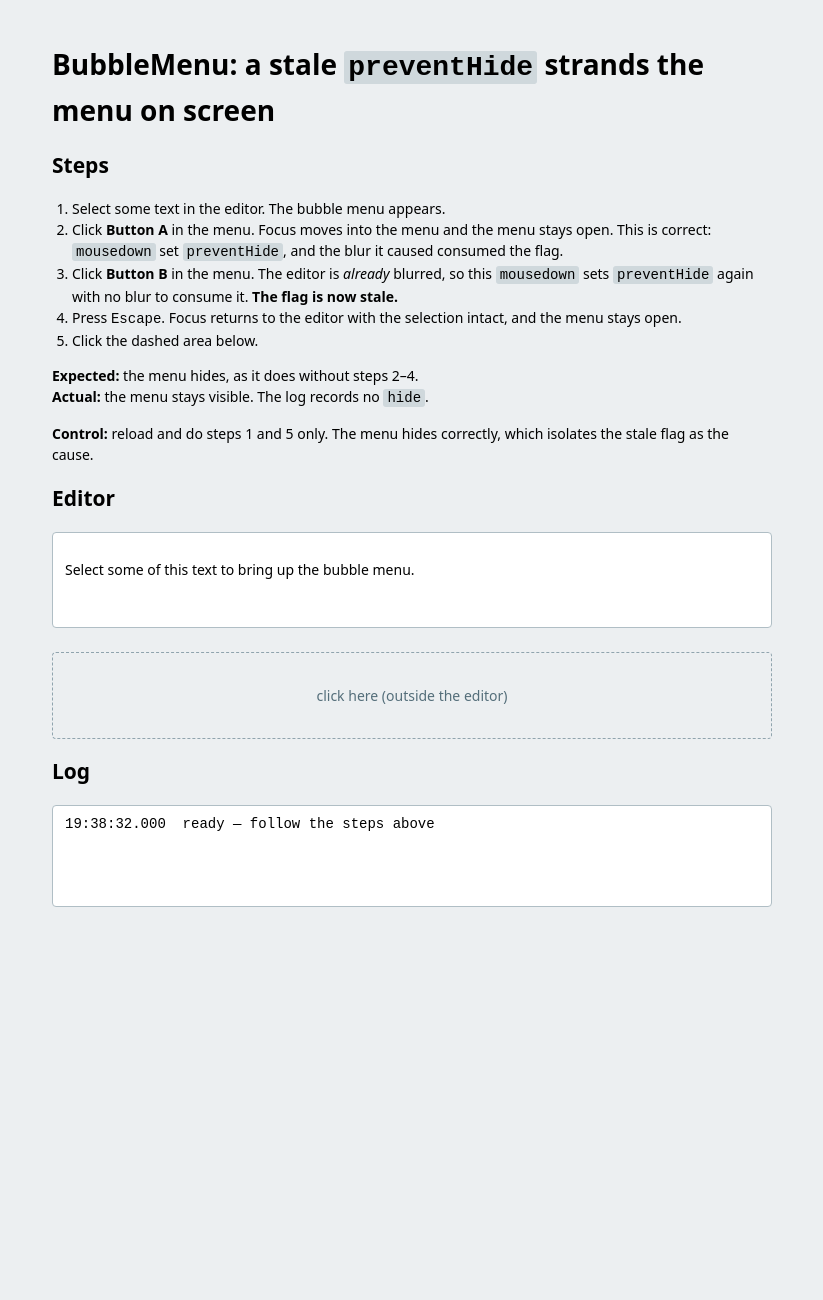
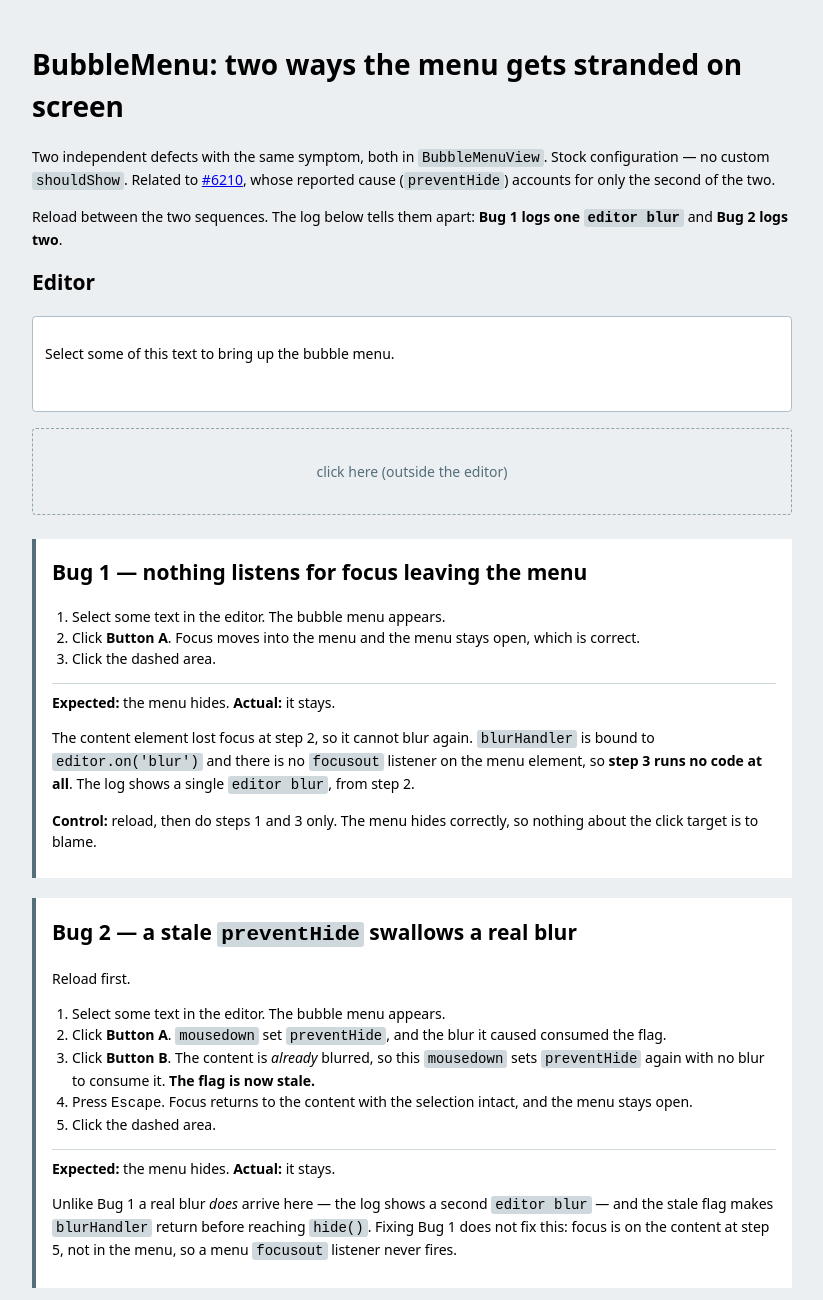
Before and after one commit to priceld/tiptap-bubble-menu-repro, a website built with Vite: page index.html in a window 1280 px wide. Shown: the top 1300 px of the page, without its empty margins (228-1051 px from the left). Before the commit the page ends 931 px from the top, so only its background shows below. Built offline with nearby package versions, Linux system fonts and the light colour scheme.

Commit message:
Restructure: lead with the missing focusout listener (Bug 1)
Clicking a menu button and then clicking outside is enough to strand the menu,
with no stale flag involved: once focus is in the menu the content element
cannot blur again, and nothing listens for focus leaving the menu. That is a
separate defect from the stale preventHide, and it is the one #6210's
description actually matches.

Documents both, shows that neither fix covers the other, and proposes
re-evaluating shouldShow on focus change as a single fix for both.

```diff
--- a/index.html
+++ b/index.html
@@ -2,13 +2,13 @@
 <html lang="en">
   <head>
     <meta charset="utf-8" />
-    <title>tiptap BubbleMenu — stale preventHide strands the menu</title>
+    <title>tiptap BubbleMenu — two ways the menu gets stranded on screen</title>
     <style>
       body { font: 14px/1.5 system-ui, sans-serif; margin: 0; padding: 24px; background: #eceff1; }
-      main { max-width: 720px; margin: 0 auto; }
+      main { max-width: 760px; margin: 0 auto; }
       .editor { background: #fff; border: 1px solid #b0bec5; border-radius: 4px; padding: 12px; }
       .ProseMirror { outline: none; min-height: 4em; }
-      /* Presentation only, and nothing to do with the bug: the vanilla BubbleMenu
+      /* Presentation only, and nothing to do with the bugs: the vanilla BubbleMenu
          extension does not touch the element's initial styles, so the integrator must
          take it out of flow and hide it. The React wrapper does this in JS. Without it
          the menu sits visible in the page on load, and floating-ui measures it as a
@@ -16,39 +16,29 @@
       #menu { position: absolute; visibility: hidden; opacity: 0;
               display: flex; gap: 4px; padding: 4px; background: #263238; border-radius: 4px; }
       #menu button { font: inherit; padding: 4px 10px; border: 0; border-radius: 3px; cursor: pointer; }
-      #outside { margin-top: 24px; padding: 32px; border: 1px dashed #90a4ae; border-radius: 4px;
+      #outside { margin: 16px 0 24px; padding: 32px; border: 1px dashed #90a4ae; border-radius: 4px;
                  text-align: center; color: #546e7a; }
       ol { padding-left: 20px; }
-      #log { margin-top: 16px; padding: 8px 12px; background: #fff; border: 1px solid #b0bec5;
-             border-radius: 4px; font-family: ui-monospace, monospace; white-space: pre-wrap;
-             min-height: 6em; }
+      #log { padding: 8px 12px; background: #fff; border: 1px solid #b0bec5; border-radius: 4px;
+             font-family: ui-monospace, monospace; white-space: pre-wrap; min-height: 7em; }
       code { background: #cfd8dc; padding: 1px 4px; border-radius: 3px; }
+      section { background: #fff; border-left: 4px solid #546e7a; padding: 1px 16px 12px; margin: 20px 0; }
+      .verdict { border-top: 1px solid #cfd8dc; padding-top: 8px; }
     </style>
   </head>
   <body>
     <main>
-      <h1>BubbleMenu: a stale <code>preventHide</code> strands the menu on screen</h1>
-
-      <h2>Steps</h2>
-      <ol>
-        <li>Select some text in the editor. The bubble menu appears.</li>
-        <li>Click <b>Button A</b> in the menu. Focus moves into the menu and the menu stays open.
-            This is correct: <code>mousedown</code> set <code>preventHide</code>, and the blur it
-            caused consumed the flag.</li>
-        <li>Click <b>Button B</b> in the menu. The editor is <em>already</em> blurred, so this
-            <code>mousedown</code> sets <code>preventHide</code> again with no blur to consume it.
-            <b>The flag is now stale.</b></li>
-        <li>Press <kbd>Escape</kbd>. Focus returns to the editor with the selection intact, and the
-            menu stays open.</li>
-        <li>Click the dashed area below.</li>
-      </ol>
+      <h1>BubbleMenu: two ways the menu gets stranded on screen</h1>
       <p>
-        <b>Expected:</b> the menu hides, as it does without steps 2&ndash;4.<br />
-        <b>Actual:</b> the menu stays visible. The log records no <code>hide</code>.
+        Two independent defects with the same symptom, both in
+        <code>BubbleMenuView</code>. Stock configuration &mdash; no custom
+        <code>shouldShow</code>. Related to
+        <a href="https://github.com/ueberdosis/tiptap/issues/6210">#6210</a>, whose reported
+        cause (<code>preventHide</code>) accounts for only the second of the two.
       </p>
       <p>
-        <b>Control:</b> reload and do steps 1 and 5 only. The menu hides correctly, which isolates
-        the stale flag as the cause.
+        Reload between the two sequences. The log below tells them apart: <b>Bug 1 logs one
+        <code>editor blur</code></b> and <b>Bug 2 logs two</b>.
       </p>
 
       <h2>Editor</h2>
@@ -61,6 +51,55 @@
 
       <div id="outside" tabindex="0">click here (outside the editor)</div>
 
+      <section>
+        <h2>Bug 1 &mdash; nothing listens for focus leaving the menu</h2>
+        <ol>
+          <li>Select some text in the editor. The bubble menu appears.</li>
+          <li>Click <b>Button A</b>. Focus moves into the menu and the menu stays open, which
+              is correct.</li>
+          <li>Click the dashed area.</li>
+        </ol>
+        <p class="verdict">
+          <b>Expected:</b> the menu hides. <b>Actual:</b> it stays.
+        </p>
+        <p>
+          The content element lost focus at step 2, so it cannot blur again.
+          <code>blurHandler</code> is bound to <code>editor.on('blur')</code> and there is no
+          <code>focusout</code> listener on the menu element, so <b>step 3 runs no code at
+          all</b>. The log shows a single <code>editor blur</code>, from step 2.
+        </p>
+        <p>
+          <b>Control:</b> reload, then do steps 1 and 3 only. The menu hides correctly, so
+          nothing about the click target is to blame.
+        </p>
+      </section>
+
+      <section>
+        <h2>Bug 2 &mdash; a stale <code>preventHide</code> swallows a real blur</h2>
+        <p>Reload first.</p>
+        <ol>
+          <li>Select some text in the editor. The bubble menu appears.</li>
+          <li>Click <b>Button A</b>. <code>mousedown</code> set <code>preventHide</code>, and the
+              blur it caused consumed the flag.</li>
+          <li>Click <b>Button B</b>. The content is <em>already</em> blurred, so this
+              <code>mousedown</code> sets <code>preventHide</code> again with no blur to consume
+              it. <b>The flag is now stale.</b></li>
+          <li>Press <kbd>Escape</kbd>. Focus returns to the content with the selection intact,
+              and the menu stays open.</li>
+          <li>Click the dashed area.</li>
+        </ol>
+        <p class="verdict">
+          <b>Expected:</b> the menu hides. <b>Actual:</b> it stays.
+        </p>
+        <p>
+          Unlike Bug 1 a real blur <em>does</em> arrive here &mdash; the log shows a second
+          <code>editor blur</code> &mdash; and the stale flag makes
+          <code>blurHandler</code> return before reaching <code>hide()</code>. Fixing Bug 1
+          does not fix this: focus is on the content at step 5, not in the menu, so a menu
+          <code>focusout</code> listener never fires.
+        </p>
+      </section>
+
       <h2>Log</h2>
       <div id="log"></div>
     </main>
```
Also changed, not shown: README.md.
